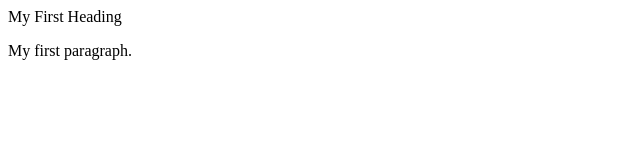
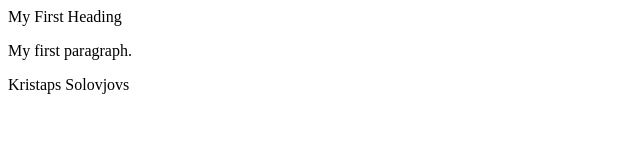
Before and after one commit to Kristaps14/datorium8., a plain HTML site: page index.html in a window 1280 px wide. Shown: the whole page, without its empty margins (0-640 px from the left). Drawn offline with Linux system fonts and the light colour scheme.

Commit message:
Update index.html

```diff
--- a/index.html
+++ b/index.html
@@ -4,6 +4,6 @@
 
 <hl>My First Heading</hl>
 <p>My first paragraph.</p>
-
+<p>Kristaps Solovjovs</p>
 </body>
 </html>
```
